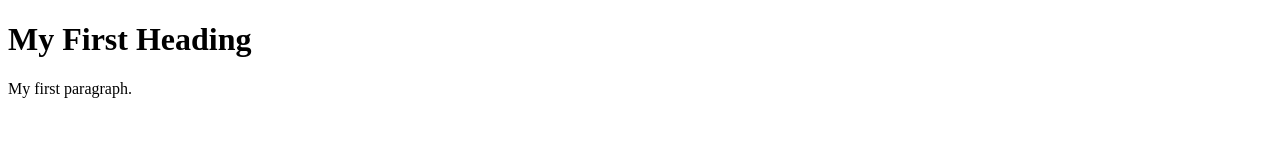
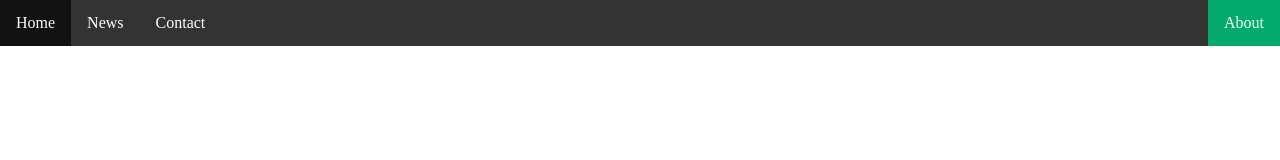
Before and after one commit to Locobird00/adrian_a_gonzalez, a plain HTML site: page index.html in a window 1280 px wide. Drawn offline with Linux system fonts and the light colour scheme.

Commit message:
Add a nav bar

```diff
--- a/index.html
+++ b/index.html
@@ -1,9 +1,28 @@
 <!DOCTYPE html>
-<html>
-<body>
+<html lang="en">
+    <head>
+        <!-- Import CSS and Scripts-->
 
-<h1>My First Heading</h1>
-<p>My first paragraph.</p>
+        <link rel="stylesheet" href="./src/frontend/css/index.css" />
+        <script src="./src/backend/index.js"></script>
 
-</body>
+
+        <!-- Scale page to display width -->
+
+        <meta name="viewport" content="width=device-width, initial-scale=1.0" />
+
+
+        <!-- Page Title -->
+
+        <title>Adrian A Gonzalez</title>
+    </head>
+
+    <body>
+        <ul>
+            <li><a href="#home">Home</a></li>
+            <li><a href="#news">News</a></li>
+            <li><a href="#contact">Contact</a></li>
+            <li style="float:right"><a class="active" href="#about">About</a></li>
+        </ul>
+    </body>
 </html>
--- a/src/frontend/css/index.css
+++ b/src/frontend/css/index.css
@@ -0,0 +1,34 @@
+body {
+    margin: 0;
+}
+
+ul {
+    list-style-type: none;
+    margin: 0;
+    padding: 0;
+    overflow: hidden;
+    background-color: #333;
+    position: fixed;
+    top: 0;
+    width: 100%;
+  }
+
+  li {
+    float: left;
+  }
+
+  li a {
+    display: block;
+    color: white;
+    text-align: center;
+    padding: 14px 16px;
+    text-decoration: none;
+}
+
+li a:hover:not(.active) {
+    background-color: #111;
+}
+
+.active {
+    background-color: #04AA6D;
+}
```
